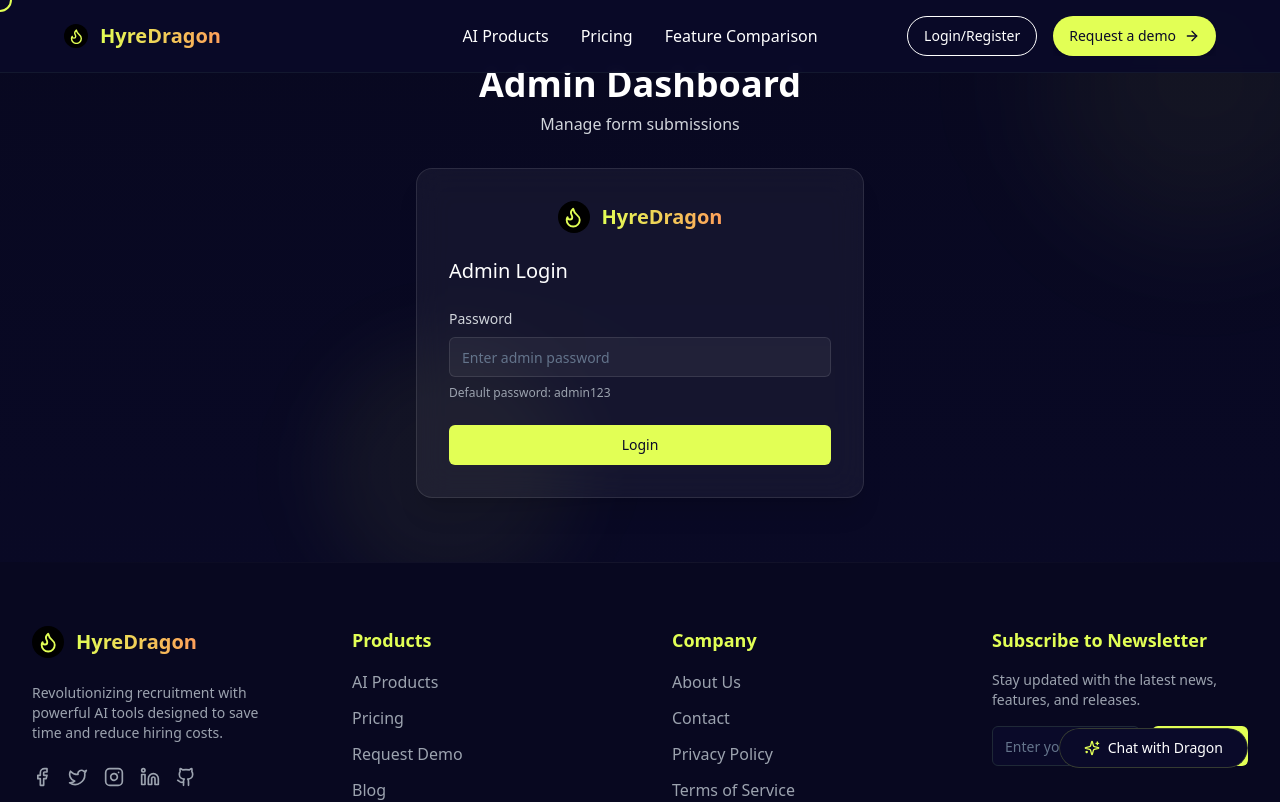
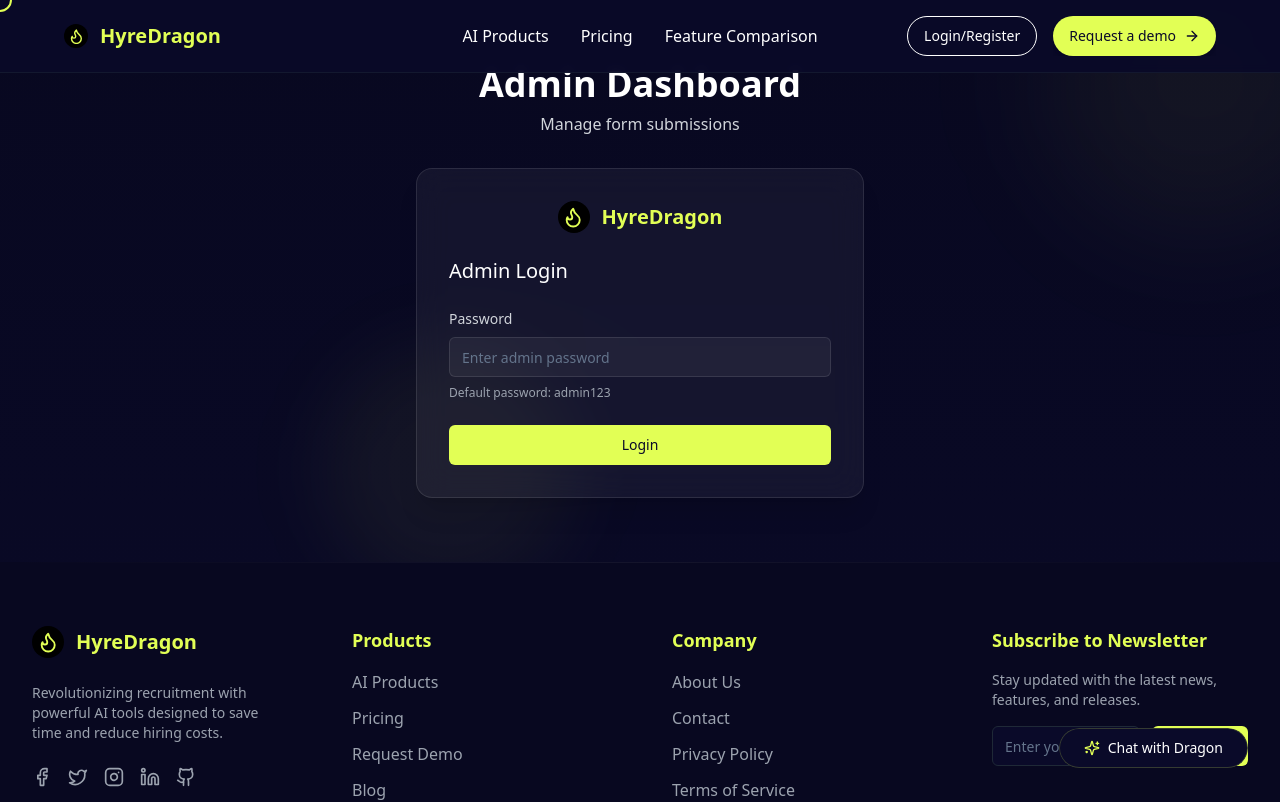
Before and after one commit to sohaihub/hyredragon, a React (Vite) app: page /admin in a window 1280 px wide. Shown: the top 802 px of the page. Built offline with nearby package versions, Linux system fonts and the light colour scheme.

Commit message:
Reverted to commit 4fe2c7125b749a5cc699ab339d64ecf657474702

```diff
--- a/src/components/HydragonLogo.tsx
+++ b/src/components/HydragonLogo.tsx
@@ -27,7 +27,7 @@ const HydragonLogo: React.FC<HydragonLogoProps> = ({
     <div className="inline-flex items-center group">
       {/* Logo icon */}
       <div
-        className="relative flex items-center justify-center rounded-full bg-black group-hover:bg-[#1A1A3D] transition-all duration-300"
+        className="relative flex items-center justify-center rounded-full bg-black group-hover:bg-[#e2ff55] transition-all duration-300"
         style={{
           width: `${icon}px`,
           height: `${icon}px`,
@@ -48,7 +48,7 @@ const HydragonLogo: React.FC<HydragonLogoProps> = ({
           <h1
             className="font-bold text-lg md:text-xl"
             style={{
-              background: 'linear-gradient(90deg, #E2FF55, #FF9F5A)',
+              background: 'linear-gradient(90deg, #E2FF55, #e2ff55)',
               WebkitBackgroundClip: 'text',
               WebkitTextFillColor: 'transparent',
             }}
```
